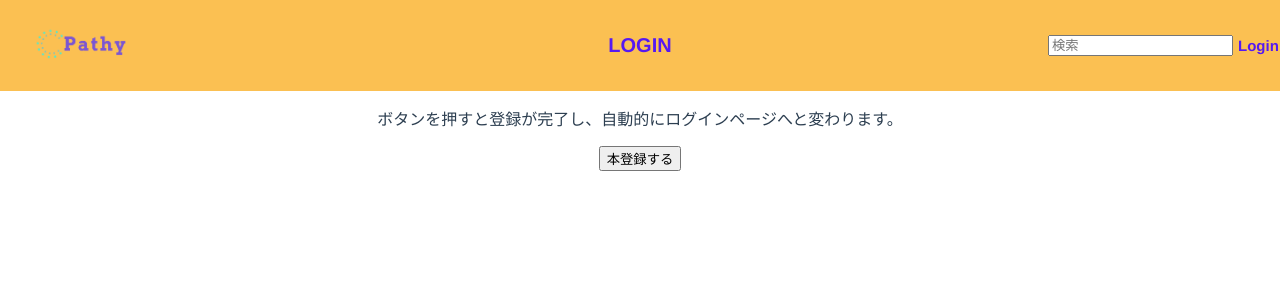
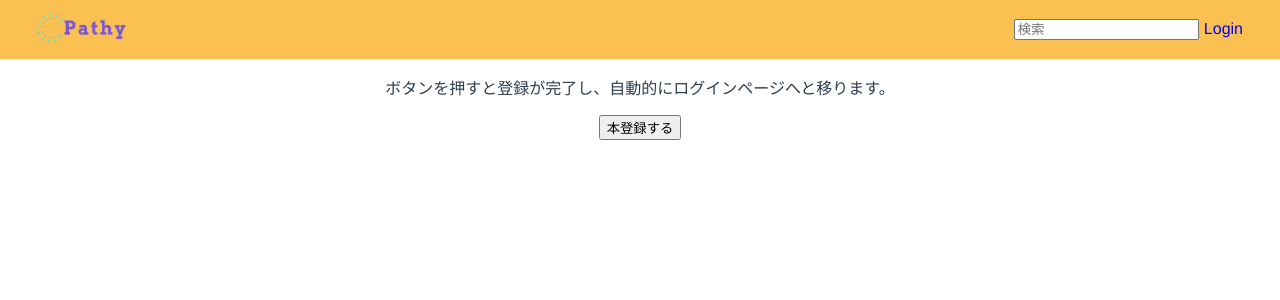
Before and after one commit to tomo1227/pathy, a Vue app in the folder front/: page /activation/1/1 in a window 1280 px wide. Shown: the top 300 px of the page. Built offline with nearby package versions, Linux system fonts and the light colour scheme.

Commit message:
Fix htmlスマフォ対応

```diff
--- a/front/src/App.vue
+++ b/front/src/App.vue
@@ -8,7 +8,7 @@ const store = useAuthStore();
 
 <template>
   <header>
-    <div id="header_containers">
+    <div id="header_containers" class="wrapper header__wrapper">
       <HeaderBeforeLogin v-if="!store.loginState" />
       <HeaderAfterLogin v-else />
     </div>
@@ -36,20 +36,21 @@ body {
   color: #2c3e50;
 }
 
-header {
-  height: 90px;
-}
-
 #header_containers {
-  display: flex;
-  justify-content: space-between;
+  /* min-width: 0; */
   color: #000;
   background-color: rgb(251, 192, 82);
   margin: 0;
   padding: 8px 32px 8px;
   width: 100%;
-  align-items: stretch;
   box-sizing: border-box;
   align-items: center;
 }
+
+.header__wrapper {
+  display: flex;
+  flex-wrap: wrap;
+  justify-content: space-between;
+  align-items: center;
+}
 </style>
--- a/front/src/components/EditorHome.vue
+++ b/front/src/components/EditorHome.vue
@@ -14,6 +14,7 @@ const { email } = storeToRefs(store);
 const { accessToken } = storeToRefs(store);
 const markdownTitle = ref("Title");
 const markdownText = ref("# Hello Markdown!!");
+const isPosted = ref(false);
 
 // タイトル
 const titlePreview = computed(() => {
@@ -55,6 +56,7 @@ const submit = () => {
     },
   })
     .then((response) => {
+      // isPosted.value = true;
       console.log(response);
     })
     .catch((error) => {
@@ -70,6 +72,9 @@ const submit = () => {
     <button class="post-btn-item green-btn" @click="submit">投稿</button>
     <button class="post-btn-item yellow-btn">下書き</button>
     <button class="post-btn-item red-btn">削除</button>
+  </div>
+  <div id="post-status" v-show="isPosted">
+    <p>投稿できました。</p>
   </div>
   <div id="editor-title">
     <div id="editor-title-input">
@@ -97,12 +102,39 @@ const submit = () => {
   padding: 0 15px;
 }
 
+@media screen and (max-width: 560px) {
+  #post-btn-container {
+    justify-content: center;
+    padding: 0;
+  }
+}
+
+#post-status {
+  display: flex;
+  height: 30px;
+  justify-content: center;
+  padding: 0 15px;
+}
+
+@media screen and (max-width: 560px) {
+  #post-status {
+    padding: 0;
+  }
+}
+
 .post-btn-item {
   margin: 0 2px;
   width: 70px;
   box-shadow: 0 3px 5px rgb(0 0 0 / 50%);
   font-size: 14px;
   font-weight: bold;
+}
+
+@media screen and (max-width: 560px) {
+  .post-btn-item {
+    justify-content: center;
+    width: 100%;
+  }
 }
 
 .post-btn-item:hover {
@@ -113,19 +145,19 @@ const submit = () => {
 .red-btn {
   border: 0;
   appearance: none;
-  background-color: rgb(239, 110, 110);
+  background-color: rgb(242 53 53 / 80%);
   border-radius: 5px;
 }
 .yellow-btn {
   border: 0;
   appearance: none;
-  background-color: rgb(234, 218, 94);
+  background-color: rgb(248 238 70);
   border-radius: 5px;
 }
 .green-btn {
   border: 0;
   appearance: none;
-  background-color: rgb(51, 213, 51);
+  background-color: rgb(17 247 109);
   border-radius: 5px;
 }
 
@@ -180,6 +212,10 @@ pre code.hljs {
   padding: 0.2em;
 }
 
+.preview {
+  text-align: left;
+}
+
 .preview,
 p,
 h1,
--- a/front/src/components/templates/HeaderAfterLogin.vue
+++ b/front/src/components/templates/HeaderAfterLogin.vue
@@ -8,10 +8,10 @@ import HeaderUserStatus from "@/components/parts/HeaderUserStatus";
   <div id="header_logo" class="header_items">
     <HeaderLogo />
   </div>
-  <div id="header_menu" class="header_items">
+  <div id="header_menu" class="warrper header_items header_menu__wrapper">
     <!-- ログイン後 begin-->
     <nav>
-      <ul class="menu_list">
+      <ul class="warrper menu_list menu_list__wrapper">
         <li class="menu_item">
           <router-link to="/" class="header_link">Home</router-link>
         </li>
@@ -25,30 +25,46 @@ import HeaderUserStatus from "@/components/parts/HeaderUserStatus";
       <!-- ログイン後 end-->
     </nav>
   </div>
-  <div id="header_status" class="header_items">
-    <div id="header_search">
+  <div id="header_status" class="header_items header_status__wrapper">
+    <div id="header_search" class="header_status__item">
       <HeaderSearchBox />
     </div>
-    <div id="header_user_status" class="dropdown text-end">
+    <div id="header_user_status" class="dropdown text-end header_status__item">
       <HeaderUserStatus />
     </div>
   </div>
 </template>
 
 <style>
+.warrper {
+  max-width: 1170px;
+}
+
 .header_items {
   box-sizing: border-box;
   height: 50%;
+  flex: 1;
 }
 
-#header_logo {
+/* #header_logo {
   padding: 0px 100px 0px 0px;
+} */
+
+.header_menu__wrapper {
+  justify-content: center;
+}
+@media screen and (max-width: 560px) {
+  .header_menu__wrapper {
+    order: 2;
+    flex: 1 0 100%;
+    margin: 0rem -1rem -1rem -1rem;
+  }
 }
 
-#header_status {
+.header_status__wrapper {
+  justify-content: flex-end;
   display: flex;
   align-items: center;
-  width: 200px;
 }
 
 #header_search {
@@ -58,17 +74,26 @@ import HeaderUserStatus from "@/components/parts/HeaderUserStatus";
 
 #header_user_status {
   position: relative;
-  padding: 0 10px 0;
+  padding: 0 0.5rem 0;
 }
+
 .menu_list {
   display: flex;
   padding: 0px;
+  /* justify-content: center;
+  flex: 1; */
 }
 
 .menu_item {
   padding: 10px 10px;
   list-style: none;
   width: 10em;
+}
+
+@media screen and (max-width: 560px) {
+  .menu_item {
+    width: 7rem;
+  }
 }
 
 .header_link {
--- a/front/src/components/templates/HeaderBeforeLogin.vue
+++ b/front/src/components/templates/HeaderBeforeLogin.vue
@@ -7,25 +7,14 @@ import HeaderSearchBox from "@/components/parts/HeaderSearchBox";
   <div id="header_logo" class="header_items">
     <HeaderLogo />
   </div>
-  <div id="header_menu" class="header_items">
-    <!-- ログイン前 begin-->
-    <nav>
-      <ul class="menu_list">
-        <li class="menu_item">
-          <router-link to="/edit" class="header_link">Login</router-link>
-        </li>
-      </ul>
-      <!-- ログイン前 end-->
-    </nav>
-  </div>
-  <div id="header_status" class="header_items">
+  <div id="header_status" class="header_items header_status__wrapper">
     <div id="header_search">
       <HeaderSearchBox />
     </div>
     <div id="header_logout">
       <!-- ログイン前 begin -->
-      <nav class="logout_btn">
-        <router-link to="/logout" id="logout_btn">Login</router-link>
+      <nav class="login_btn">
+        <router-link to="/login" id="login_btn">Login</router-link>
         <!-- ログイン前 end-->
       </nav>
     </div>
@@ -44,7 +33,8 @@ import HeaderSearchBox from "@/components/parts/HeaderSearchBox";
   display: box;
 }
 
-#logout_btn {
+#login_btn {
   padding: 5px;
+  margin-left: auto;
 }
 </style>
--- a/front/src/views/ActivateUser.vue
+++ b/front/src/views/ActivateUser.vue
@@ -10,7 +10,7 @@ const activation = () => {
     .get(`auth/users/activation/${uid}/${token}`)
     .then((response) => {
       if (response?.status == 204) {
-        flag = true;
+        // flag = true;
         router.push("/login");
       }
     })
@@ -25,7 +25,7 @@ const activation = () => {
 
 <template>
   <div>
-    <p>ボタンを押すと登録が完了し、自動的にログインページへと変わります。</p>
+    <p>ボタンを押すと登録が完了し、自動的にログインページへと移ります。</p>
     <button type="button" class="btn btn-primary" @click="activation">
       本登録する
     </button>
```
Also changed, not shown: 1 other file (tests, documents, lock files or other folders).
